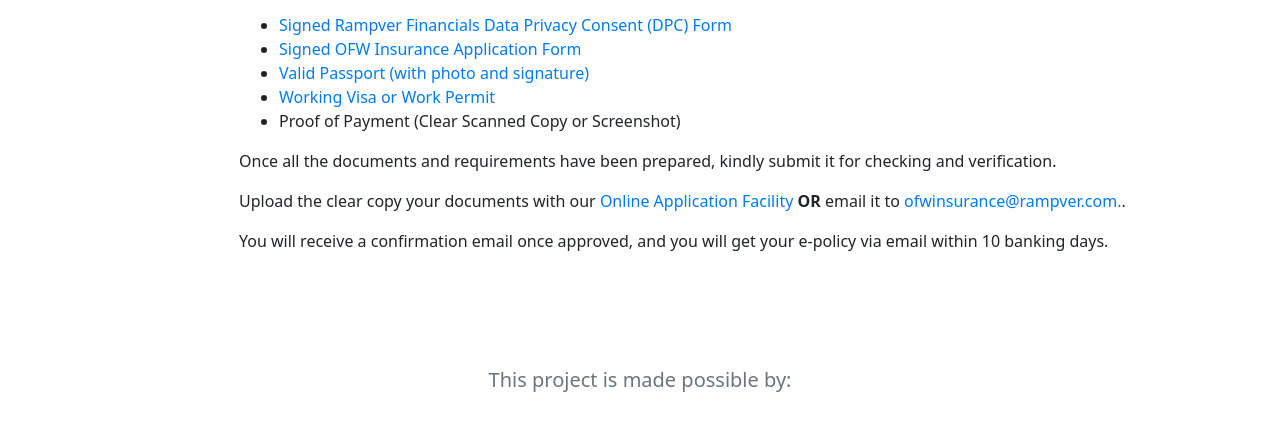
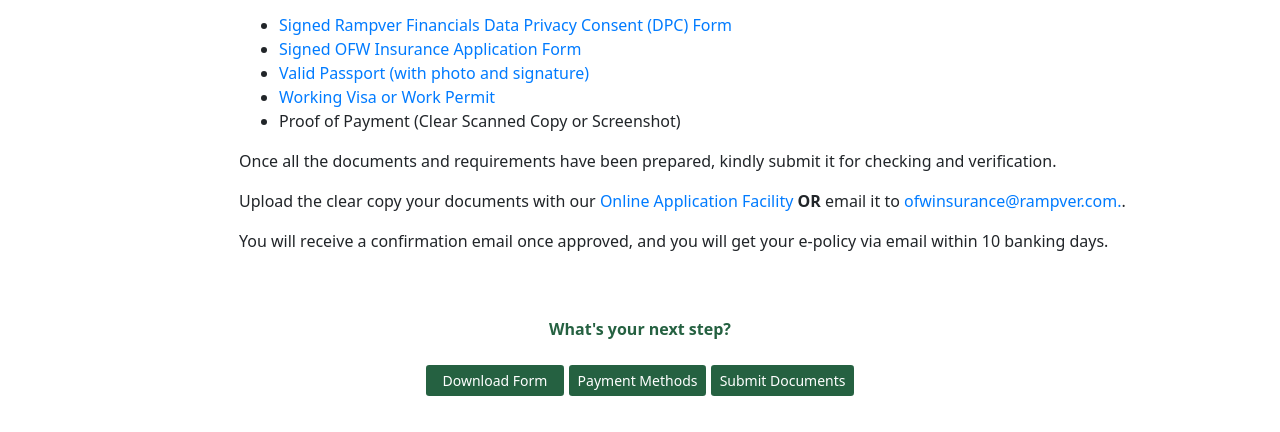
Before and after one commit to erwindioxide/ofw-insurance, a plain HTML site: page apply.html in a window 1280 px wide. Shown: the part 1382-1814 px from the top of the page. Drawn offline with nearby package versions, Linux system fonts and the light colour scheme.

Commit message:
apply done w/ redirect btns

```diff
--- a/apply.html
+++ b/apply.html
@@ -257,11 +257,24 @@
 		  </div>
 		</div>
 	<!-- end modal passport -->
+  <br>
+  <br>
 
-  <br>
+<!-- redirect buttons -->
+<div class="container">
+	<p class="claimHeader text-center mb-4">What's your next step?</p>
+		<p class="text-center">
+			<a class="btn btn-sm reqModx text-white mb-2 px-3" href="./downloads">Download Form</a>
+			<a class="btn btn-sm reqModx text-white mb-2" href="./pay">Payment Methods</a>
+			<a class="btn btn-sm reqModx text-white mb-2" href="./submit">Submit Documents</a>
+		</p>
+	</div>
+</div>
 
 
 </div>
+
+
 <br>
 <br>
 
@@ -271,7 +284,7 @@
     <p class="text-center text-secondary lead">This project is made possible by:</p>
     <br>
     <p class="text-center">
-      <img class="img-fluid partner" src="./img/new-part.png"></img>
+      <img class="img-fluid partner" src="./img/new-part.png">
     </p>
   <br>
 </div>
```
